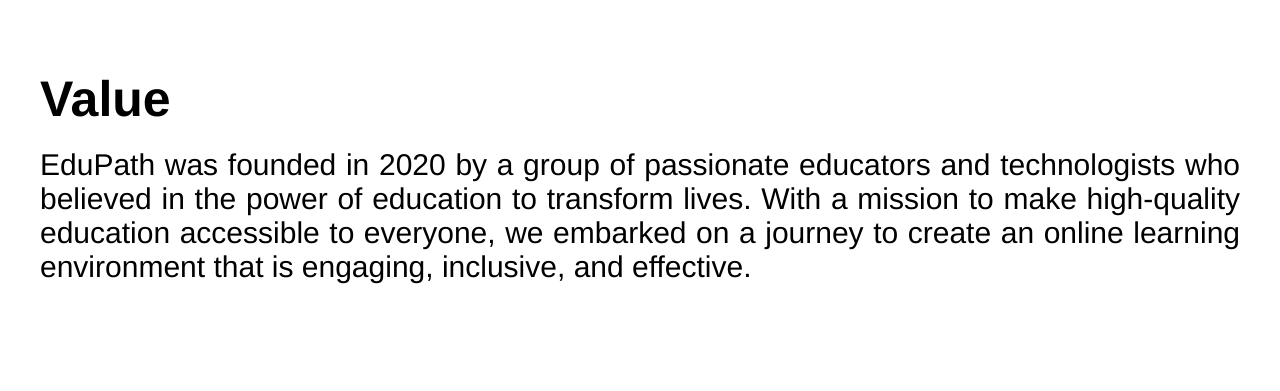
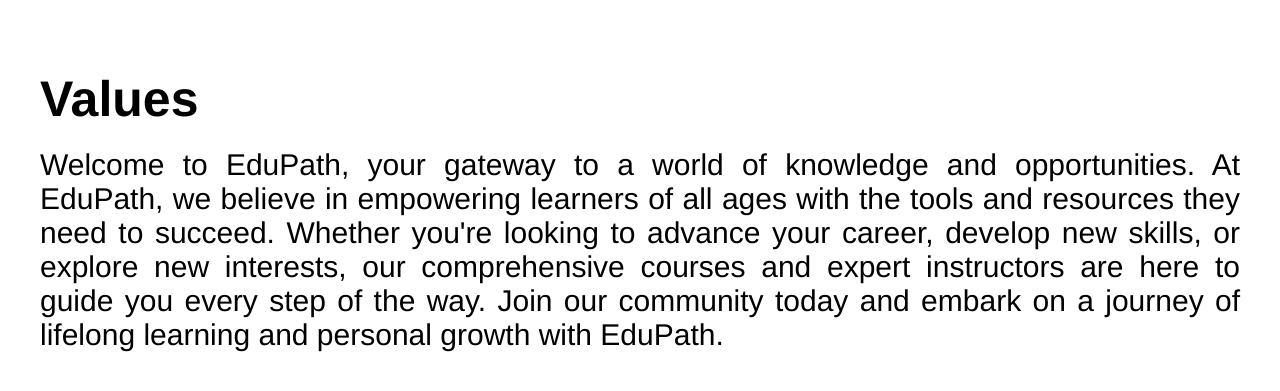
Before and after one commit to Peshala84/react-basic-frontend-project, a React (Vite) app in the folder react-app/: page /about in a window 1280 px wide. Shown: the part 1525-1916 px from the top of the page. Built offline with nearby package versions, Linux system fonts and the light colour scheme.

Commit message:
style: Update About page styling and component layout

```diff
--- a/react-app/src/Componenet/Page/About.css
+++ b/react-app/src/Componenet/Page/About.css
@@ -41,6 +41,7 @@
     flex: 1;
     font-size: 40px;
     text-align: justify;
+    margin-right: 40px;
 }
 .about-team{
     display: grid;
--- a/react-app/src/Componenet/Page/About.jsx
+++ b/react-app/src/Componenet/Page/About.jsx
@@ -74,13 +74,14 @@
 
       </div>
       <div className='value-inner'>
-        <h1>Value</h1>
-        <p>EduPath was founded in 2020 by a group of passionate
-             educators and technologists who believed in the power of
-             education to transform lives. With a mission to make
-             high-quality education accessible to everyone, we
-             embarked on a journey to create an online learning
-             environment that is engaging, inclusive, and effective.
+        <h1>Values</h1>
+        <p>Welcome to EduPath, your gateway to a world of knowledge and opportunities.
+           At EduPath, we believe in empowering learners of all ages with the tools and
+           resources they need to succeed. Whether you're looking to advance your career,
+           develop new skills, or explore new interests, our comprehensive courses and
+           expert instructors are here to guide you every step of the way. Join our
+           community today and embark on a journey of lifelong learning and personal
+           growth with EduPath.
              </p>
       </div>
 
```
